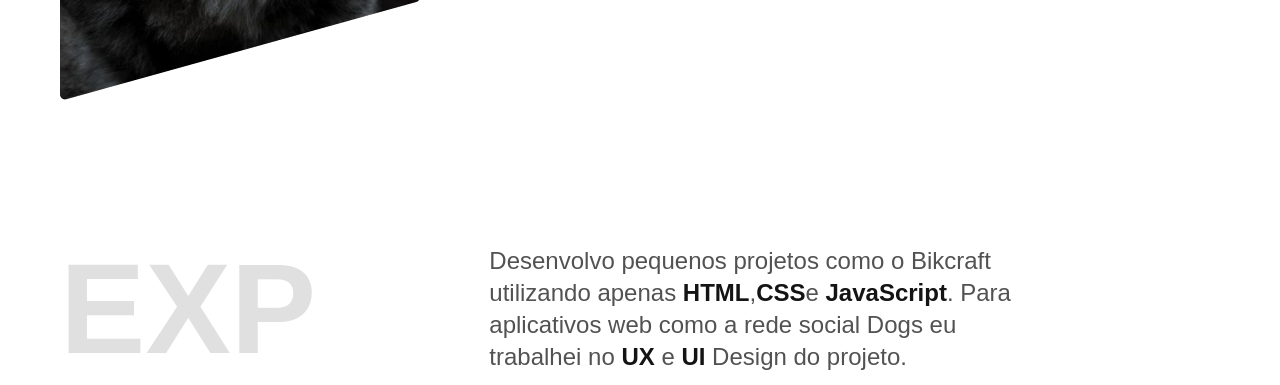
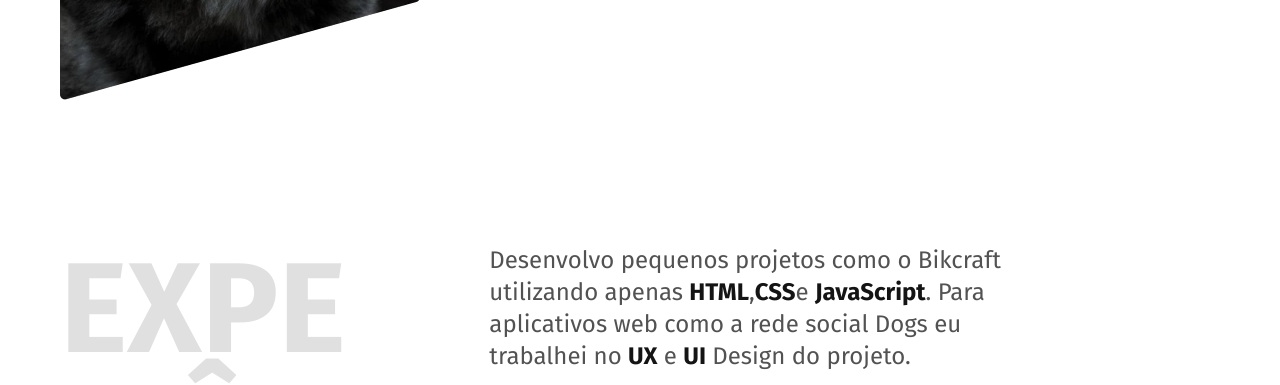
Before and after one commit to Luizfemorais/Luizfemorais.github.io, a plain HTML site: page index.html in a window 1280 px wide. Shown: the part 582-967 px from the top of the page. Drawn offline with Linux system fonts and the light colour scheme.

Commit message:
Google fonts

```diff
--- a/index.html
+++ b/index.html
@@ -7,6 +7,9 @@
   <meta name="description" content="Desenvolvedor Front End & UX/UI Designer">
   <link rel="stylesheet" href="css/portifolio.css">
   <link rel="icon" href="/favicon.svg" type="image/svg+xml">
+  <link rel="preconnect" href="https://fonts.googleapis.com">
+  <link rel="preconnect" href="https://fonts.gstatic.com" crossorigin>
+  <link href="https://fonts.googleapis.com/css2?family=Fira+Sans:ital,wght@0,400;0,500;0,700;1,500&display=swap" rel="stylesheet">
   <title>Lizzi - Portifólio</title>
 </head>
 
```
